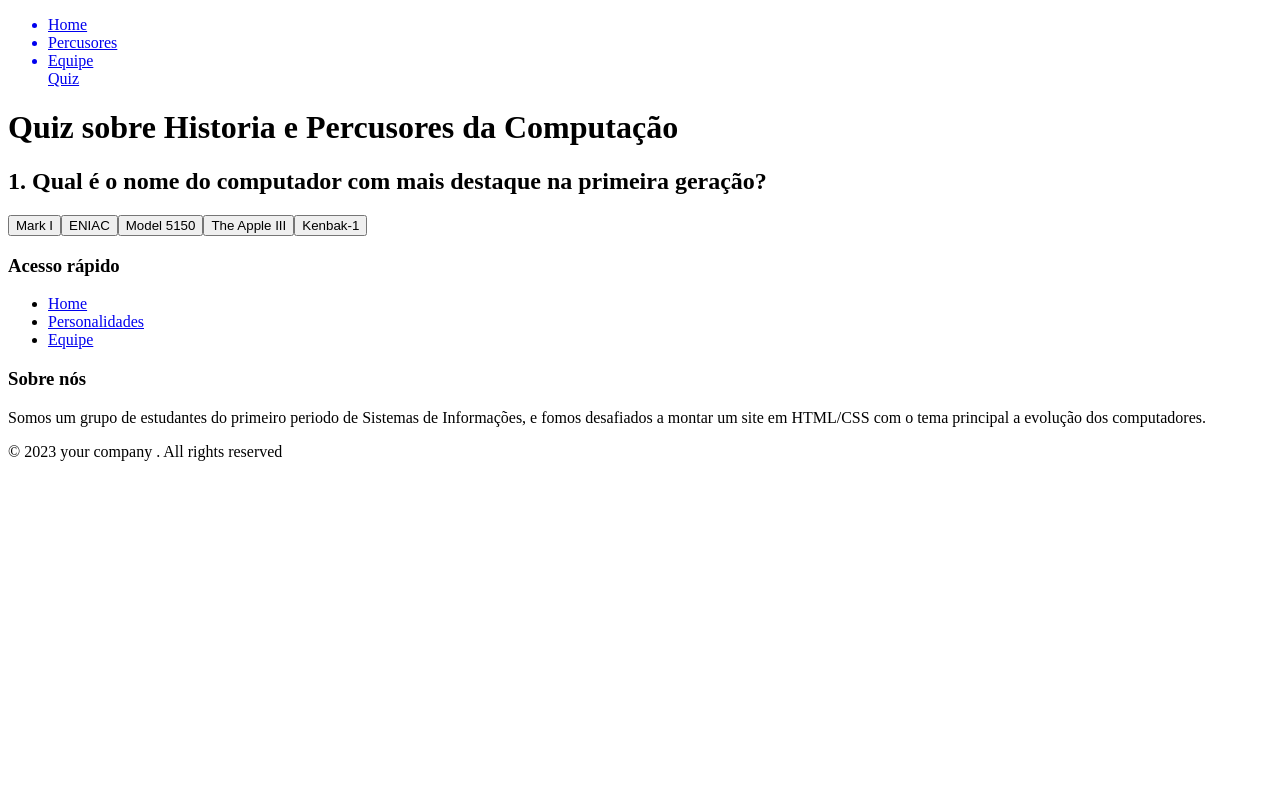
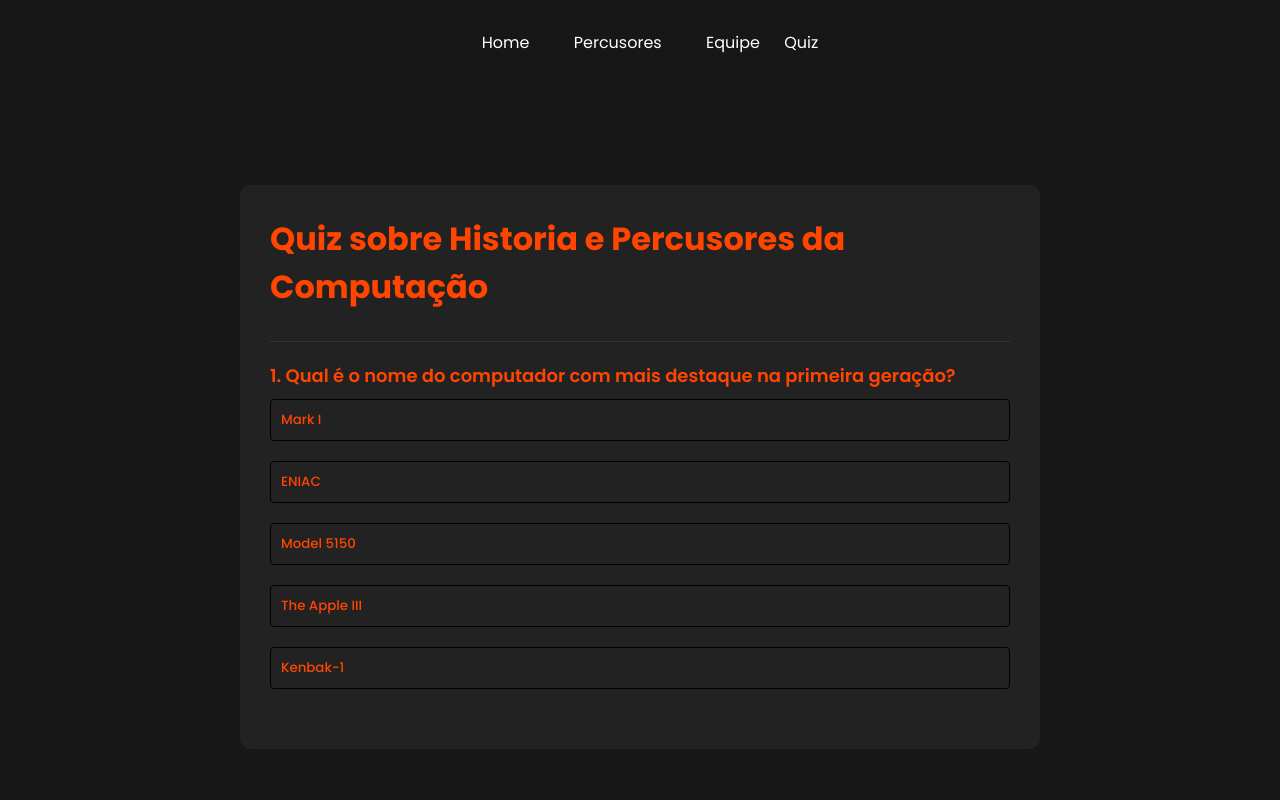
Before and after one commit to guttinue/Projeto-IC, a plain HTML site: page quiz.html in a window 1280 px wide. Shown: the top 800 px of the page. Drawn offline with Linux system fonts and the light colour scheme; the site is published under a folder, as on GitHub Pages, so addresses that start at the root find nothing.

Commit message:
Update quiz.html

```diff
--- a/quiz.html
+++ b/quiz.html
@@ -3,7 +3,7 @@
   <head>
     <meta charset="UTF-8" />
     <title>Quiz sobre historia da computação e seus percusores</title>
-    <link rel="stylesheet" href="/style/quiz.css" />
+    <link rel="stylesheet" href="style/quiz.css" />
     <link rel="cesar icon " href="componentes/img/cesar.svg.svg" type="svg" />
   </head>
   <body>
```
